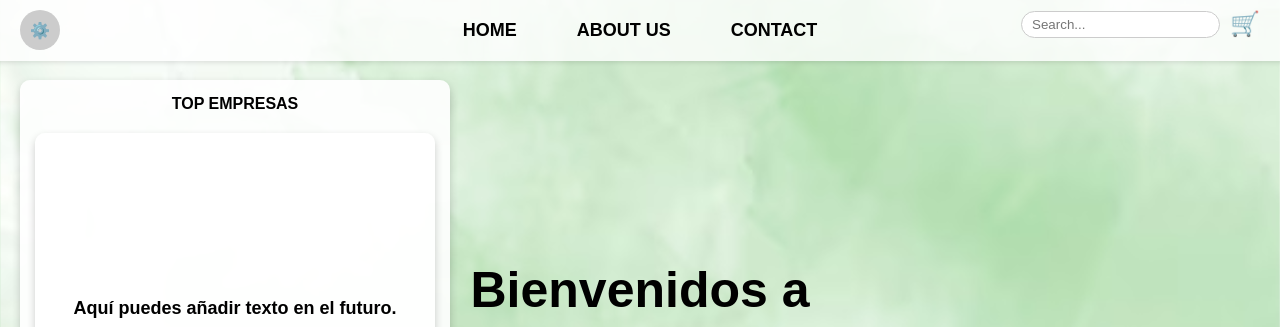
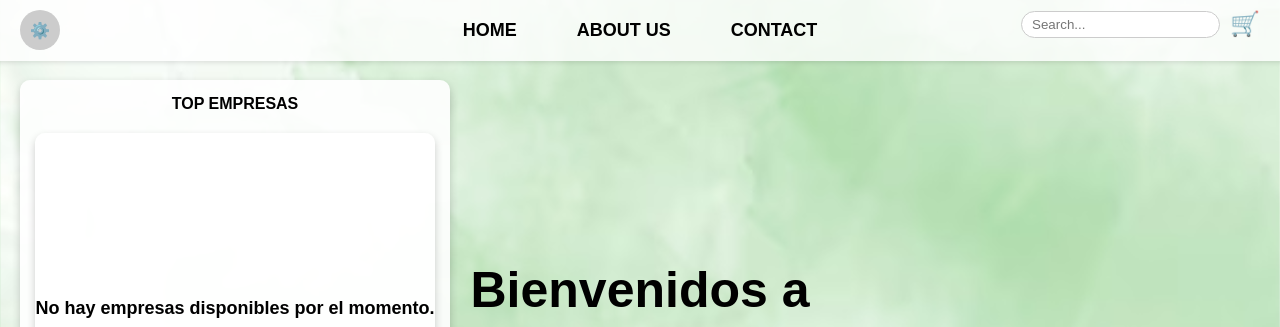
Before and after one commit to davebxr/WORLD-MAPS, a plain HTML site: page inicio.html in a window 1280 px wide. Shown: the top 327 px of the page. Drawn offline with Linux system fonts and the light colour scheme.

Commit message:
Update inicio.html

```diff
--- a/inicio.html
+++ b/inicio.html
@@ -274,7 +274,7 @@
 
     <div class="left-panel">
         <span>TOP EMPRESAS</span>
-        <div class="future-text-box">Aquí puedes añadir texto en el futuro.</div>
+        <div class="future-text-box">No hay empresas disponibles por el momento.</div>
     </div>
 
     <div class="map-container">
```
